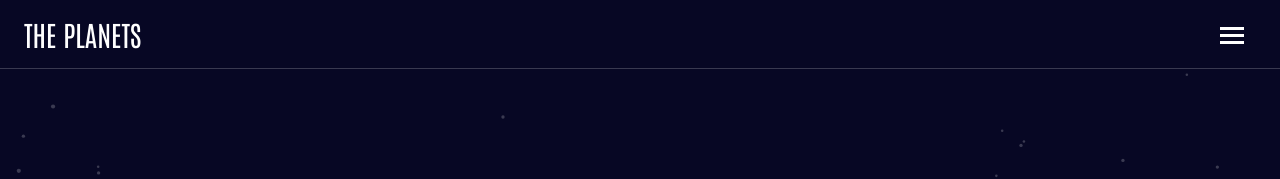
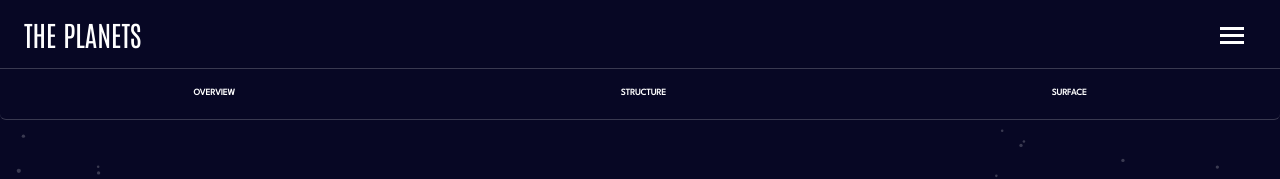
Before and after one commit to Oleksandr-Berd/planets, a React (Create React App) app: page /1 in a window 1280 px wide. Shown: the top 179 px of the page. Built offline with nearby package versions, Linux system fonts and the light colour scheme.

Commit message:
began topicbuttons

```diff
--- a/src/components/PlanetsMenu/PlanetsMenu.tsx
+++ b/src/components/PlanetsMenu/PlanetsMenu.tsx
@@ -33,7 +33,7 @@ const PlanetsMenu = (): JSX.Element => {
     return (
         <div>
         <Dropdown onToggle={toggleActive}>
-        <SC.StyledDropdownToggle variant="success" id="dropdown-basic">
+        <SC.StyledDropdownToggle id="dropdown-basic">
                     <BurgerSvg fill={isActive ? "#979797" : "#fff"} />
         </SC.StyledDropdownToggle>
 
--- /dev/null
+++ b/src/components/TopicButtons/TopicButtons.tsx
@@ -0,0 +1,20 @@
+
+import { ChangeEvent } from "react";
+import * as SC from "./TopicButtonsStyled"
+
+const TopicButtons = () => {
+
+    const topicHandler = (evt: ChangeEvent<HTMLInputElement>) => {
+        console.log(evt.target.name)
+    }
+
+    return (
+        <SC.StyledGroup >
+            <SC.StyledButton name="overview" onClick={topicHandler}>overview</SC.StyledButton>
+            <SC.StyledButton name="structure" onClick={topicHandler}>structure</SC.StyledButton>
+            <SC.StyledButton name="surface" onClick={topicHandler}>surface</SC.StyledButton>
+        </SC.StyledGroup>
+    );
+}
+
+export default TopicButtons;
--- /dev/null
+++ b/src/components/TopicButtons/TopicButtonsStyled.ts
@@ -0,0 +1,21 @@
+import { Button, ButtonGroup } from "react-bootstrap";
+import styled from "styled-components";
+
+export const StyledGroup = styled(ButtonGroup)`
+  min-width: ${(props) => props.theme.percentage[10]};
+  border-bottom: 1px solid ${(props) => props.theme.color.border};
+`;
+
+export const StyledButton = styled(Button)`
+  padding-top: ${(props) => props.theme.space[5]};
+  padding-bottom: ${(props) => props.theme.space[5]};
+
+  text-transform: uppercase;
+  background-color: transparent;
+  font-family: ${(props) => props.theme.fontFamily.text};
+  font-weight: ${(props) => props.theme.weight.bold};
+  font-size: 9px;
+  line-height: 1.11;
+
+  border: none;
+`;
--- a/src/pages/PlanetPage/PlanetPage.tsx
+++ b/src/pages/PlanetPage/PlanetPage.tsx
@@ -1,5 +1,9 @@
+import TopicButtons from "components/TopicButtons/TopicButtons";
+
 const PlanetPage = ():JSX.Element => {
-    return ( <div></div> );
+    return (<div>
+        <TopicButtons/>
+    </div> );
 }
 
 export default PlanetPage;
```
